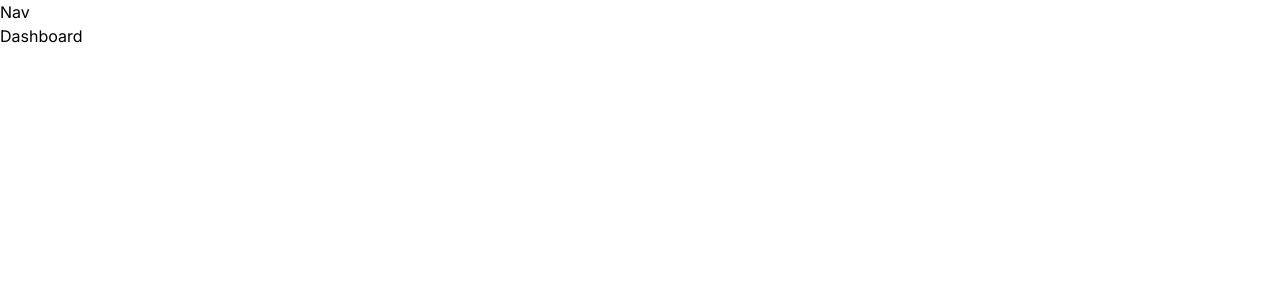
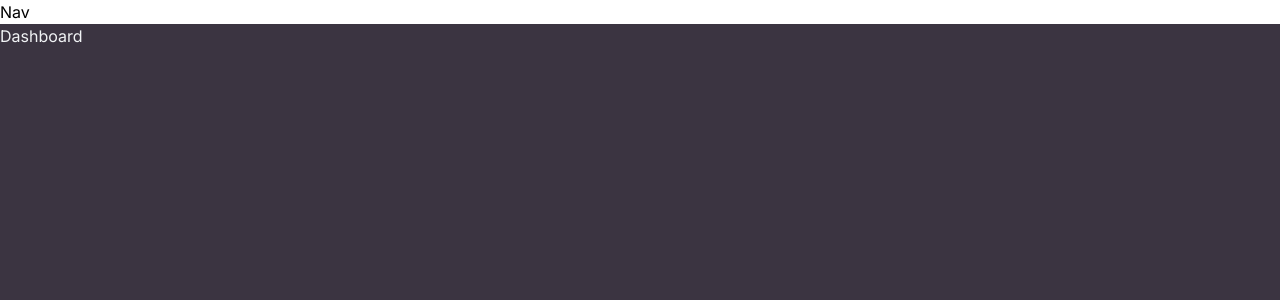
Before and after one commit to leila0202/ticket-app, a Next.js app: page / in a window 1280 px wide. Shown: the top 300 px of the page. Built offline with nearby package versions, Linux system fonts and the light colour scheme.

Commit message:
added some global layout to the page

```diff
--- a/app/layout.js
+++ b/app/layout.js
@@ -2,6 +2,10 @@
 import "./globals.css";
 import { Inter } from "next/font/google";
 
+import { config } from "@fortawesome/fontawesome-svg-core";
+import "@fortawesome/fontawesome-svg-core/styles.css";
+
+config.autoAddCss = false;
 const inter = Inter({ subsets: ["latin"] });
 
 export const metadata = {
@@ -13,8 +17,12 @@
   return (
     <html lang="en">
       <body className={inter.className}>
-        <Nav />
-        {children}
+        <div className="flex flex-col h-screen max-h-screen">
+          <Nav />
+          <div className="flex-grow overflow-y-auto bg-page text-default-text">
+            {children}
+          </div>
+        </div>
       </body>
     </html>
   );
```
